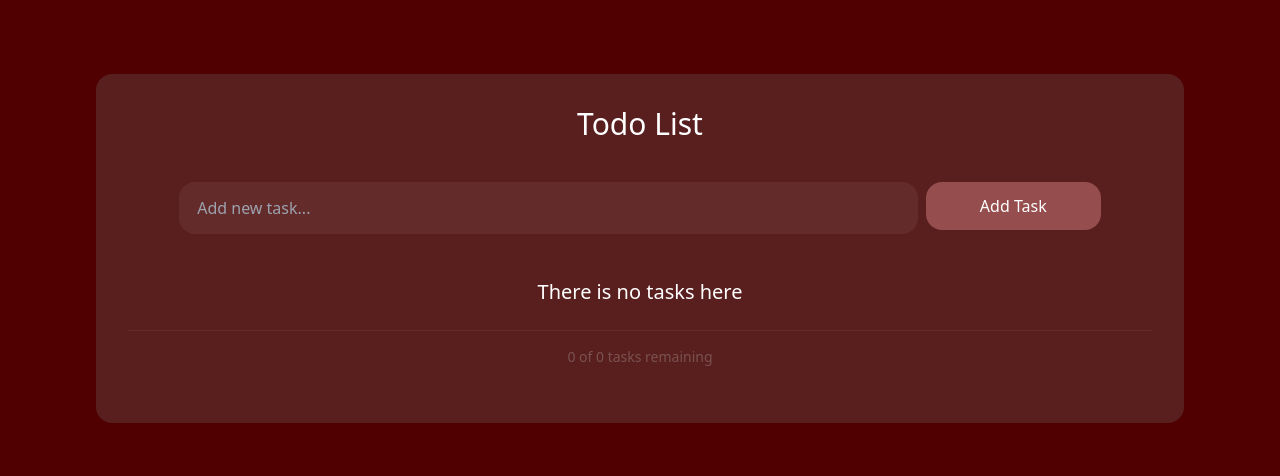
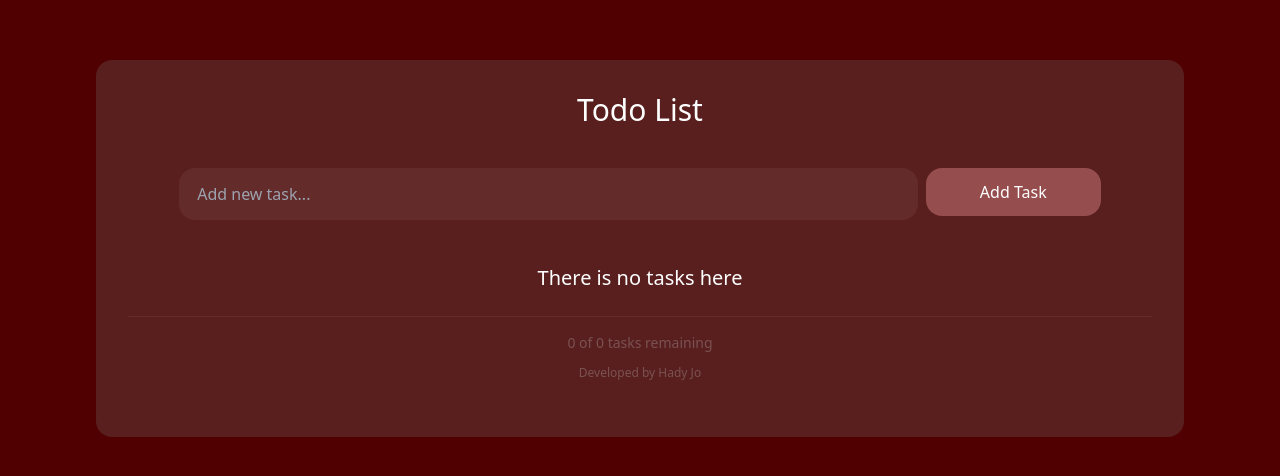
Before and after one commit to HADY-JO-98/todolist1, a React (Create React App) app: page / in a window 1280 px wide. Shown: the part 152-628 px from the top of the page. Built offline with nearby package versions, Linux system fonts and the light colour scheme.

Commit message:
lastTouch

```diff
--- a/src/components/footer.js
+++ b/src/components/footer.js
@@ -13,6 +13,7 @@ function Footer(props) {
                     {i} of {length} tasks remaining
                 </p>
             </div>
+            <p className="text-center text-xs mt-4 mb-4 text-[#7b5151]">Developed by Hady Jo</p>
         </>
     )
 }
```
